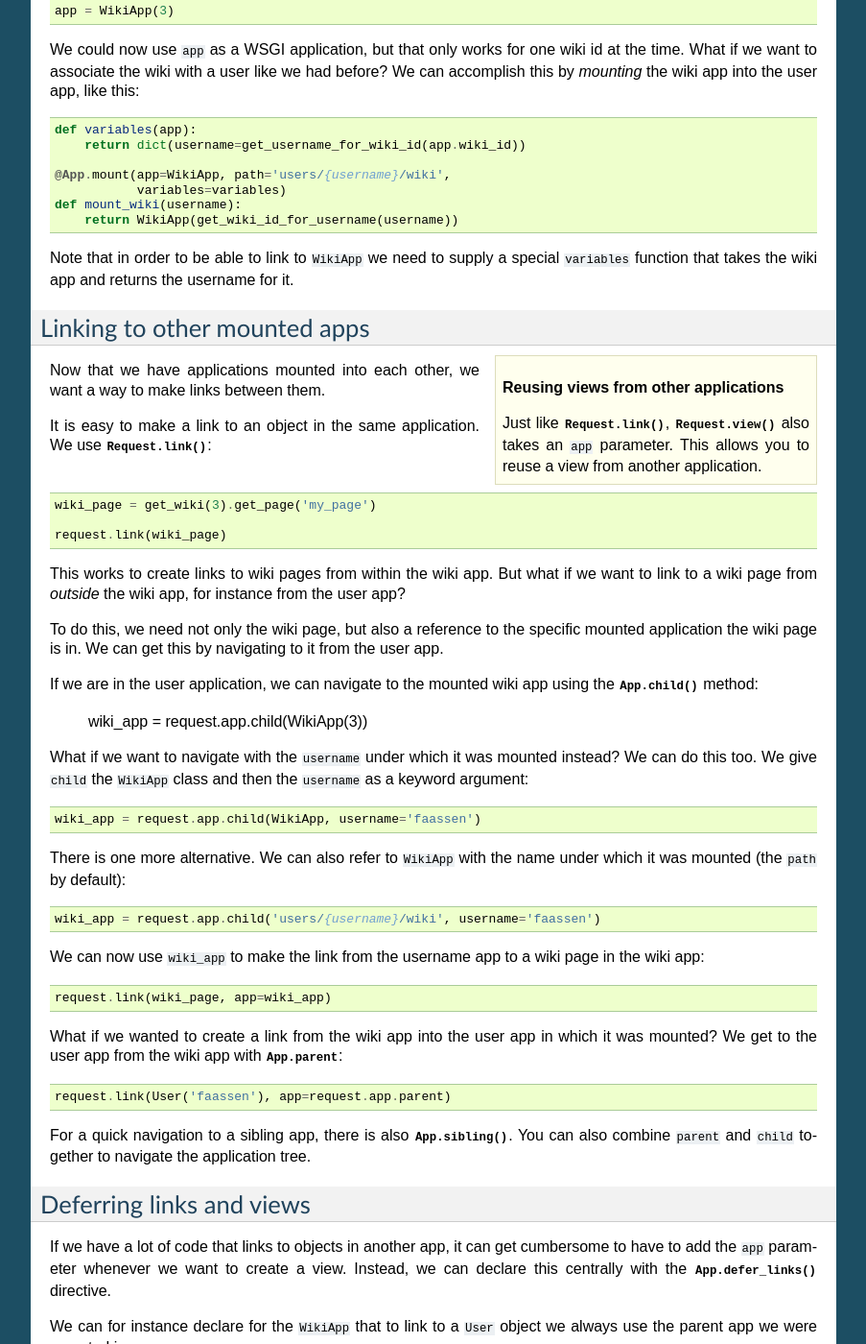
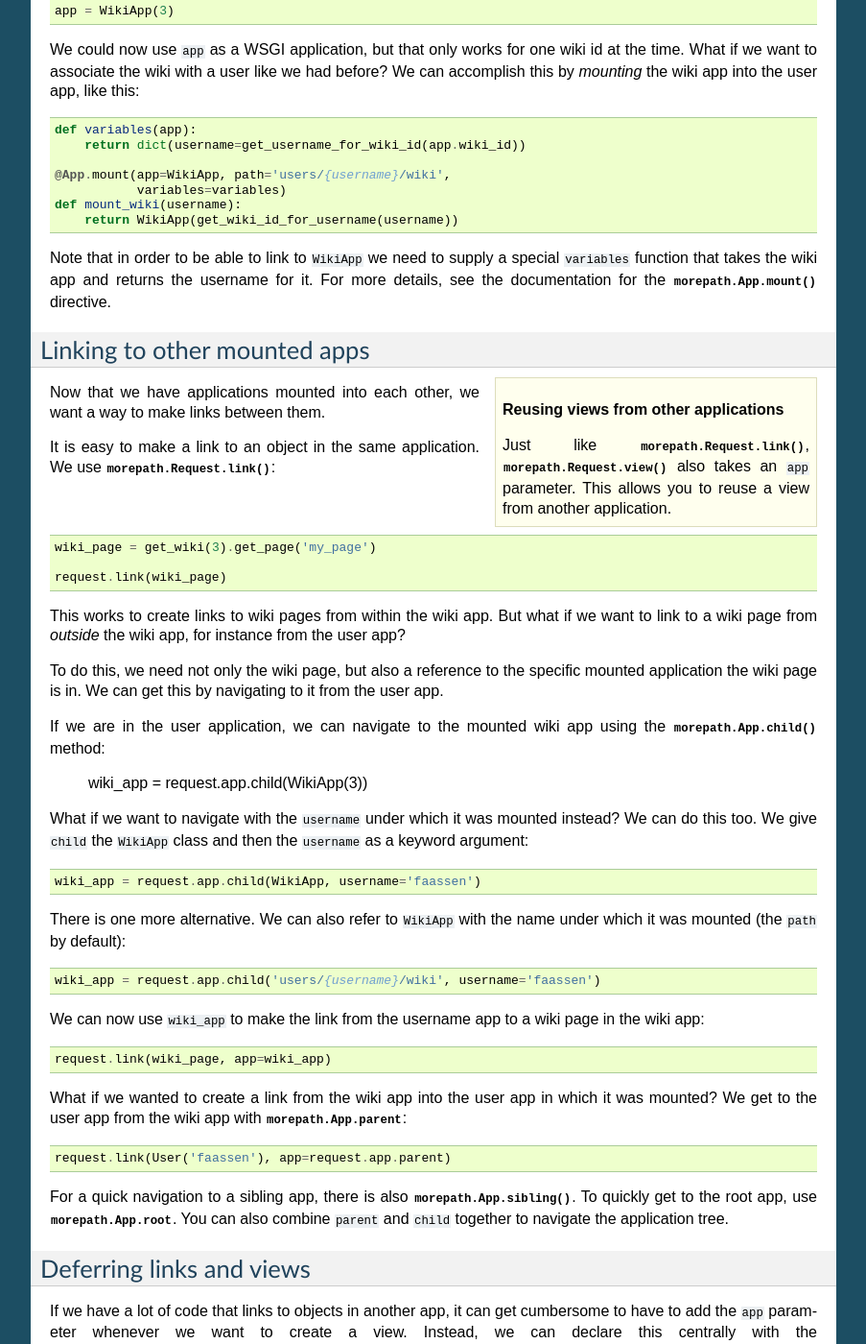
Before and after one commit to morepath/morepath, a Sphinx documentation site: the page built from doc/app_reuse.rst, in a window 1280 px wide and 1400 px high, scrolled down 3426 px. Shown: the whole window at 96% size, without its empty margins (198-1101 px from the left). Built offline with Sphinx 7.4.7, drawn with Linux system fonts in a browser that asks for light colours; some of the changed text lies outside the part shown.

Commit message:
Fix a few links to the API docs.

```diff
--- a/CHANGES.txt
+++ b/CHANGES.txt
@@ -10,6 +10,8 @@ CHANGES
   about ``request.body_obj`` instead of ``request.obj``.
 
 - Fix ReST error in API docs for ``autoconfig`` and ``autosetup``.
+
+- Fix a few ReST links to the API docs in the app reuse document.
 
 0.7 (2014-11-03)
 ================
--- a/doc/app_reuse.rst
+++ b/doc/app_reuse.rst
@@ -261,22 +261,23 @@ the wiki app into the user app, like this:
 
 Note that in order to be able to link to ``WikiApp`` we need to supply
 a special ``variables`` function that takes the wiki app and returns
-the username for it.
+the username for it. For more details, see the documentation for the
+:meth:`morepath.App.mount` directive.
 
 Linking to other mounted apps
 -----------------------------
 
 .. sidebar:: Reusing views from other applications
 
-  Just like :meth:`Request.link`, :meth:`Request.view` also takes an
-  ``app`` parameter. This allows you to reuse a view from another
-  application.
+  Just like :meth:`morepath.Request.link`,
+  :meth:`morepath.Request.view` also takes an ``app`` parameter. This
+  allows you to reuse a view from another application.
 
 Now that we have applications mounted into each other, we want a way
 to make links between them.
 
 It is easy to make a link to an object in the same application. We use
-:meth:`Request.link`:
+:meth:`morepath.Request.link`:
 
 .. code-block:: python
 
@@ -293,7 +294,7 @@ the specific mounted application the wiki page is in. We can get this
 by navigating to it from the user app.
 
 If we are in the user application, we can navigate to the mounted wiki
-app using the :meth:`App.child` method:
+app using the :meth:`morepath.App.child` method:
 
   wiki_app = request.app.child(WikiApp(3))
 
@@ -321,15 +322,16 @@ a wiki page in the wiki app:
 
 What if we wanted to create a link from the wiki app into the user app
 in which it was mounted? We get to the user app from the wiki app with
-:attr:`App.parent`:
+:attr:`morepath.App.parent`:
 
 .. code-block:: python
 
   request.link(User('faassen'), app=request.app.parent)
 
 For a quick navigation to a sibling app, there is also
-:meth:`App.sibling`. You can also combine ``parent`` and ``child``
-together to navigate the application tree.
+:meth:`morepath.App.sibling`. To quickly get to the root app, use
+:attr:`morepath.App.root`. You can also combine ``parent`` and
+``child`` together to navigate the application tree.
 
 Deferring links and views
 -------------------------
@@ -337,7 +339,7 @@ Deferring links and views
 If we have a lot of code that links to objects in another app, it can
 get cumbersome to have to add the ``app`` parameter whenever we want
 to create a view. Instead, we can declare this centrally with the
-:meth:`App.defer_links` directive.
+:meth:`morepath.App.defer_links` directive.
 
 We can for instance declare for the ``WikiApp`` that to link to a
 ``User`` object we always use the parent app we were mounted in:
@@ -364,8 +366,8 @@ to, and then this app could defer to another sub-app. When creating a
 link Morepath follows the defers to the application that knows how to
 do it.
 
-The ``defer_links`` directive also affects the behavior of
-:meth:`Request.view` in the same way.
+The :meth:`morepath.App.defer_links` directive also affects the behavior of
+:meth:`morepath.Request.view` in the same way.
 
 Further reading
 ---------------
```
